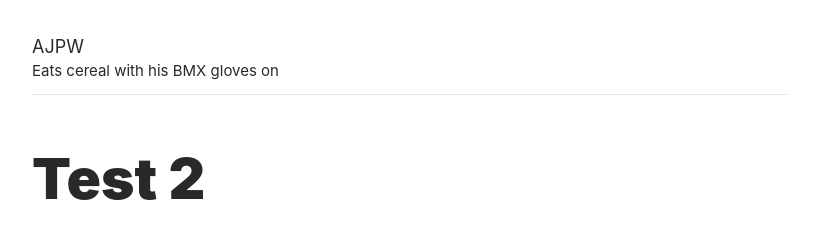
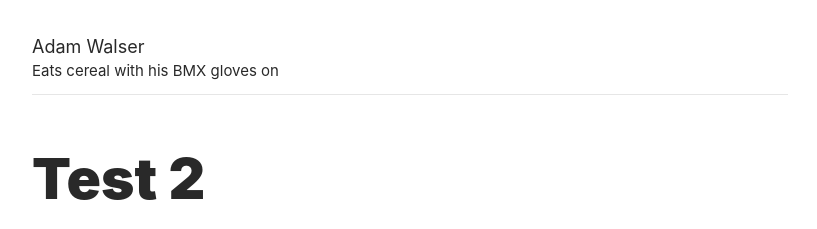
Before and after one commit to ajpwalser/ajpwalser.github.io, a Jekyll site: the page built from index.html, in a window 1280 px wide. Shown: the top 229 px of the page, without its empty margins (230-1047 px from the left). Built offline with Jekyll 4.4.1, drawn with Linux system fonts in a browser that asks for light colours; some web fonts are replaced; the list of posts is cut into pages by our own code.

Commit message:
Update _config.yml

```diff
--- a/_config.yml
+++ b/_config.yml
@@ -1,4 +1,4 @@
-title: AJPW
+title: Adam Walser
 tagline: 'Eats cereal with his BMX gloves on'
 description: Adam Walser's blog
 author:
```
